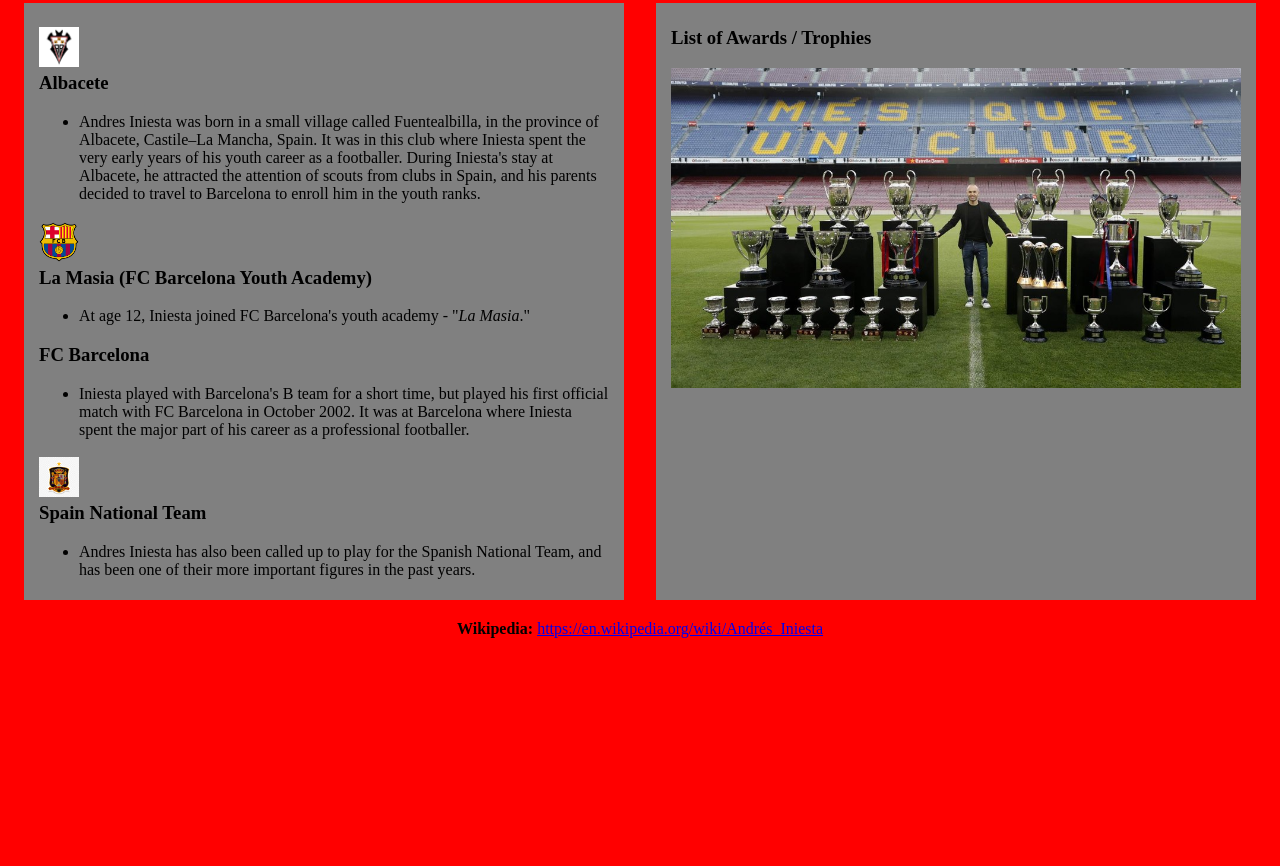
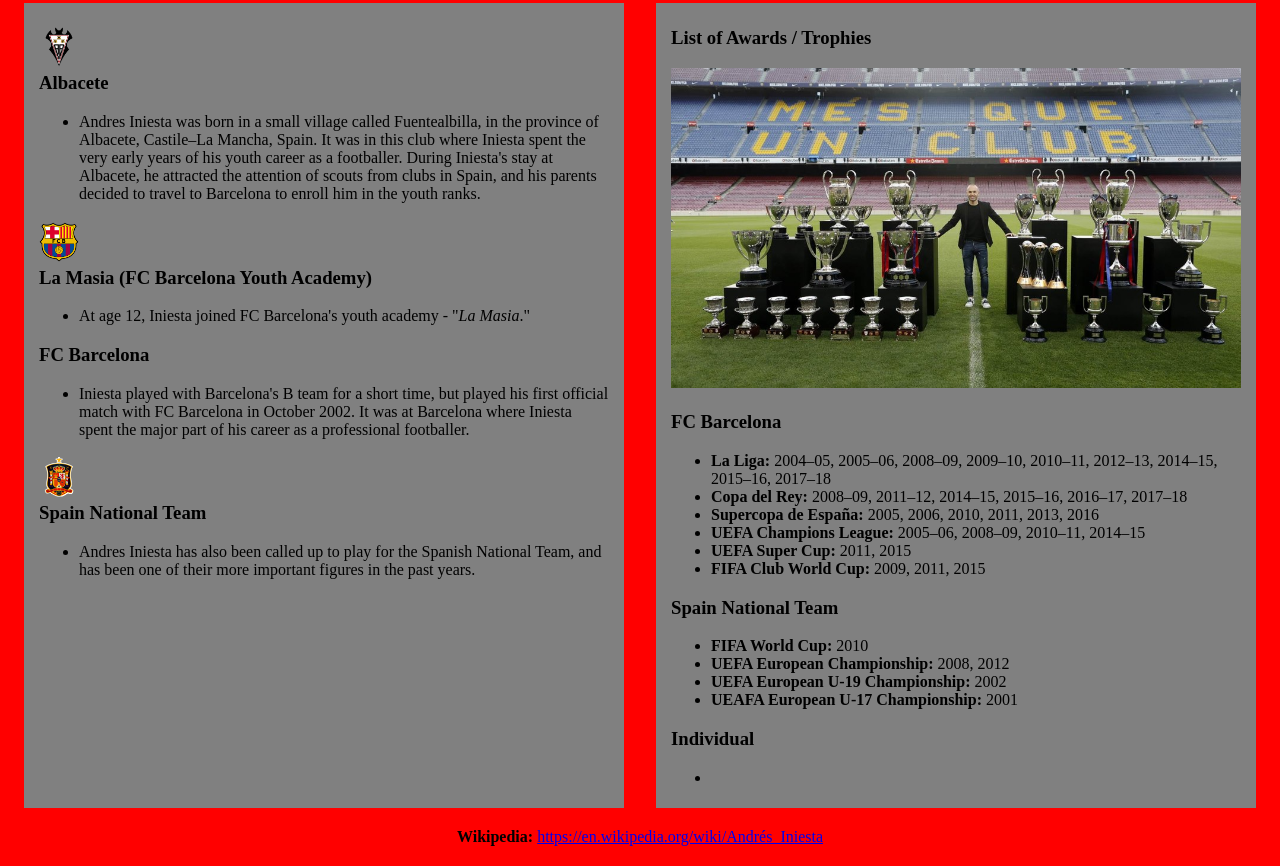
Before and after one commit to mdamian9/Iniesta-Tribute-Page, a plain HTML site: page index.html in a window 1280 px wide. Shown: the part 485-1351 px from the top of the page. Before the commit the page ends 1143 px from the top, so only its background shows below. Drawn offline with Linux system fonts and the light colour scheme.

Commit message:
Added content to list of awards / trophies section, deleted uneccesary jpg images, changed to nicer png's. Hover:white link on bottom

```diff
--- a/assets/css/style.css
+++ b/assets/css/style.css
@@ -45,3 +45,7 @@
     width: 569px;
     height: 320px;
 }
+
+a:hover {
+    color: white;
+}
--- a/index.html
+++ b/index.html
@@ -26,7 +26,7 @@
             <div class="info">
                 <div class="my-card">
                     <h3>
-                        <img class="img-icon" src="./assets/images/albacete.jpg" alt="albacete_logo" /><br />
+                        <img class="img-icon" src="./assets/images/albacete.png" alt="albacete_logo" /><br />
                         Albacete
                     </h3>
                     <p class="info-text">
@@ -69,7 +69,7 @@
                         </ul>
                     </p>
                     <h3>
-                        <img class="img-icon" src="assets/images/spain.jpg" alt="spain_logo" /><br />
+                        <img class="img-icon" src="assets/images/spain.png" alt="spain_logo" /><br />
                         Spain National Team
                     </h3>
                     <p class="info-text">
@@ -88,7 +88,56 @@
                     <h3>
                         List of Awards / Trophies
                     </h3>
-                    <img src="assets/images/iniesta02.jpg" alt="iniesta02" style="width: 100%"/>
+                    <img src="assets/images/iniesta02.jpg" alt="iniesta02" style="width: 100%" />
+                    <h3>
+                        FC Barcelona
+                    </h3>
+                    <ul>
+                        <li>
+                            <b>La Liga:</b> 2004–05, 2005–06, 2008–09, 2009–10, 2010–11, 2012–13, 2014–15, 2015–16,
+                            2017–18
+                        </li>
+                        <li>
+                            <b>Copa del Rey:</b> 2008–09, 2011–12, 2014–15, 2015–16, 2016–17, 2017–18
+                        </li>
+                        <li>
+                            <b>Supercopa de España:</b> 2005, 2006, 2010, 2011, 2013, 2016
+                        </li>
+                        <li>
+                            <b>UEFA Champions League:</b> 2005–06, 2008–09, 2010–11, 2014–15
+                        </li>
+                        <li>
+                            <b>UEFA Super Cup:</b> 2011, 2015
+                        </li>
+                        <li>
+                            <b>FIFA Club World Cup:</b> 2009, 2011, 2015
+                        </li>
+                    </ul>
+                    <h3>
+                        Spain National Team
+                    </h3>
+                    <ul>
+                        <li>
+                            <b>FIFA World Cup:</b> 2010
+                        </li>
+                        <li>
+                            <b>UEFA European Championship:</b> 2008, 2012
+                        </li>
+                        <li>
+                            <b>UEFA European U-19 Championship:</b> 2002
+                        </li>
+                        <li>
+                            <b>UEAFA European U-17 Championship:</b> 2001
+                        </li>
+                    </ul>
+                    <h3>
+                        Individual
+                    </h3>
+                    <ul>
+                        <li>
+
+                        </li>
+                    </ul>
                 </div>
             </div>
         </div>
```
Also changed, not shown: assets/images/albacete.jpg (deleted), assets/images/albacete.png (added), assets/images/spain.jpg (deleted), assets/images/spain.png (added).
